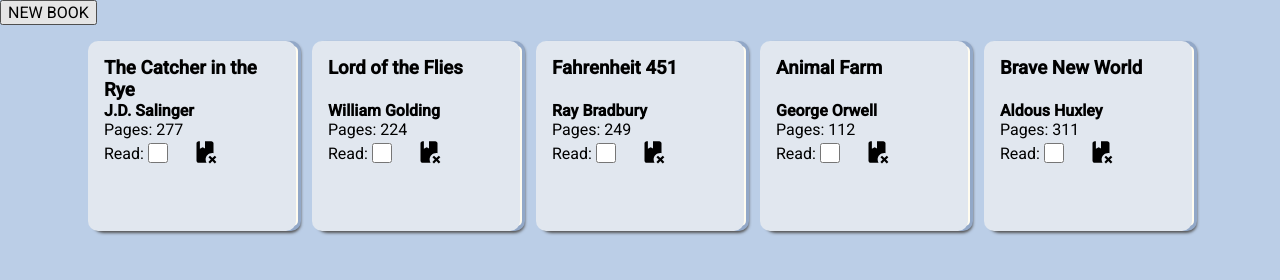
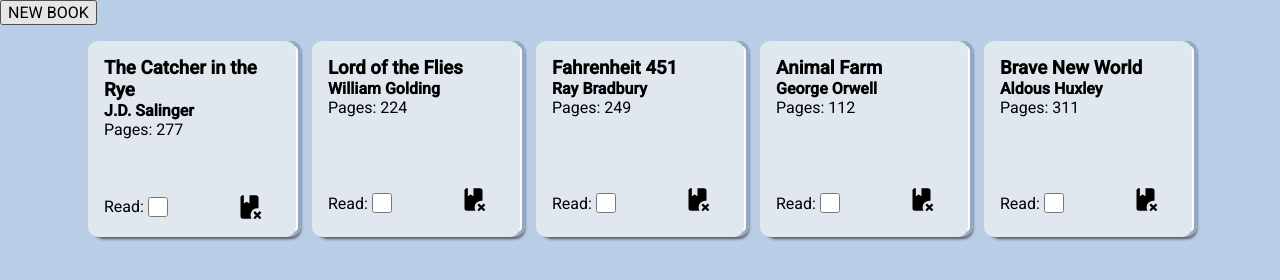
Before and after one commit to agentjesse/odin-library, a plain HTML site: page index.html in a window 1280 px wide. Drawn offline with Linux system fonts and the light colour scheme.

Commit message:
quick, grid edit. need to wrap removal btn

```diff
--- a/styles.css
+++ b/styles.css
@@ -27,12 +27,12 @@ body{
   .book{
     background-color: var(--grey2);
     border-radius: 10px;
-    padding: 1rem 1rem 4rem 1rem;
+    padding: 1rem 1rem 1rem 1rem;
     box-shadow: 7px 0 0px -5px hsl(49 100% 97% / 1),
                 5px 0 0 0 hsl(216 33% 68% / 1),
                 5px 2px 3px 0px hsl(0 0% 33% / 1);
     display: grid;
-    grid-template: 1fr / repeat(4,1fr);
+    grid-template: min-content min-content min-content 2fr 1fr / repeat(4,1fr);
     /* grid-auto-rows: min-content;*/ /* default behaviour */
     h3{
       grid-area: 1/1/1/5;
@@ -44,7 +44,7 @@ body{
       grid-area: 3/1/4/5
     }
     label{
-      grid-area: 4/1/5/3;
+      grid-area: 5/1/6/3;
       display: flex;
       align-items: center;
       gap: 0.25rem;
@@ -54,8 +54,9 @@ body{
       }
     }
     div{
-      width: 1.6rem;
-      height: 1.75rem;
+      grid-area: 5/4/6/6;
+      width: 1.7rem;
+      height: 1.7rem;
       background-image: url('./assets/book-remove.svg');
     }
   }
```
Also changed, not shown: script.js (line endings or trailing spaces).
